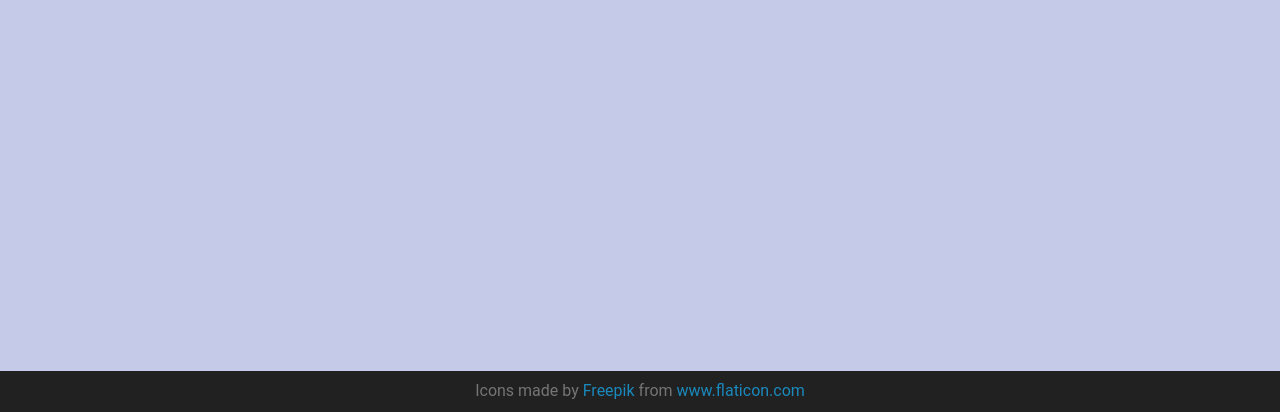
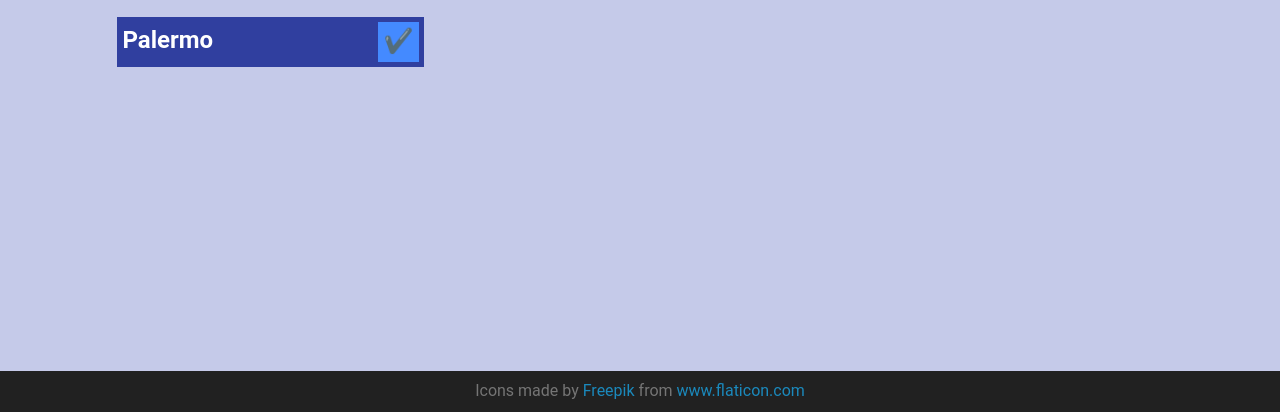
Before and after one commit to MM-SalvoDragotta/open-weather-dashboard, a plain HTML site: page index.html in a window 1280 px wide. Shown: the part 388-800 px from the top of the page. Drawn offline with nearby package versions, Linux system fonts and the light colour scheme.

Commit message:
Implement renderSearches

```diff
--- a/assets/css/style.css
+++ b/assets/css/style.css
@@ -400,6 +400,35 @@ body {
     height: 100px;
   }
 
+  .save-city {
+    float: right;
+    border: none;
+    height: 40px;
+    cursor: pointer;
+    background-color: var(--accent-color);
+    color: var(--primary);
+    font-size: 1em;
+  }
+
+  .save-li {
+    height: 50px;
+    margin-top: 5px;
+    margin-bottom: 5px;
+    padding: 5px;
+    background-color: var(--dark-primary-color);
+    color: white;
+    font-size: 1.5em;
+    line-height: 1.5;
+    font-weight: bolder;
+  }
+
+  .save-li::after {
+    content: " ";
+    display: block;
+    clear: both;
+  }
+
+
 footer {
     color: var(--secondary-text-color);
     background-color: var(--primary-text-color);
--- a/assets/js/script.js
+++ b/assets/js/script.js
@@ -18,19 +18,20 @@
 //     localStorage.setItem(storageName, JSON.stringify(storageValue));
 
 
-// function init() {
-
-// }
 
 
 const form = document.querySelector(".top-banner form");
 const input = document.querySelector(".top-banner input");
 const msg = document.querySelector(".top-banner .msg");
 const list = document.querySelector(".ajax-section .cities");
+const searchList = document.querySelector("#searh-list");
+
 var forecastText = $("#forecast")
 
+var theSearches = ["Palermo"];
+
 const apiKey = "c5dae5a8e270024cd9fe6d4e536b2b74"
-const key = "c5dae5a8e270024cd9fe6d4e536b2b74"
+// const key = "c5dae5a8e270024cd9fe6d4e536b2b74"
 
 var today = moment(new Date()).format('ddd [, ] Do MMMM YYYY')
 
@@ -51,8 +52,22 @@ for (var i=1; i<6; i++){
 // console.log(forcastDays)
 // var tomorrow  = moment().add(1,'days').format('ddd [, ] Do MMMM YYYY')
 
+
+function renderSearches() {
+  // searchList.innerHTML = "";
+  // Render a new li for each searched city
+  for (var i = 0; i < theSearches.length; i++) {
+    $("#search-list")
+    .append(`
+    <li data-index=${theSearches[i]} class="save-li">${theSearches[i]}
+      <button class="save-city">✔️</button>
+    </li>
+    `)
+  }
+}
+
 var fetchOneCall = function (lat, lon, name, country) {
-    const oneCallEndpointUrl = `https://api.openweathermap.org/data/2.5/onecall?lat=${lat}&lon=${lon}&exclude=minutely,hourly,alerts&units=metric&appid=${key}`;
+    const oneCallEndpointUrl = `https://api.openweathermap.org/data/2.5/onecall?lat=${lat}&lon=${lon}&exclude=minutely,hourly,alerts&units=metric&appid=${apiKey}`;
     fetch(oneCallEndpointUrl)
     .then(response => response.json())
     .then(data => {
@@ -173,3 +188,9 @@ form.addEventListener("submit", event => {
   form.reset();
   input.focus();
 });
+
+function init() {
+  renderSearches()
+}
+
+init()
--- a/index.html
+++ b/index.html
@@ -62,6 +62,10 @@
             <span class="msg"></span>
           </form>
       </div>
+      <div>
+        <ul id="search-list">
+        </ul>
+      </div>
     </div>
 
     <div class="col-12 col-md-8 ">
```
